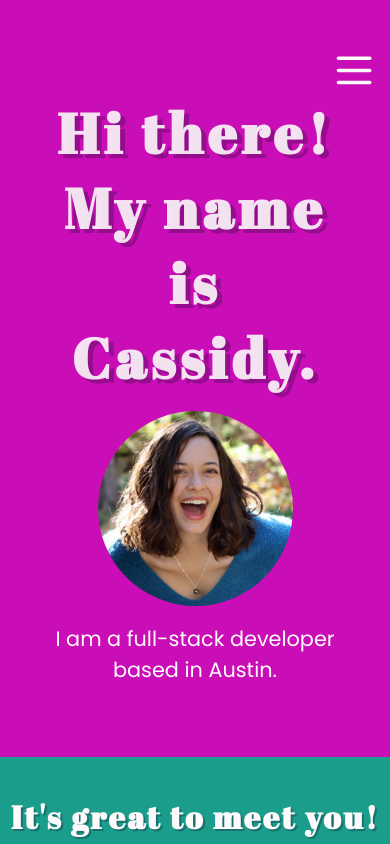
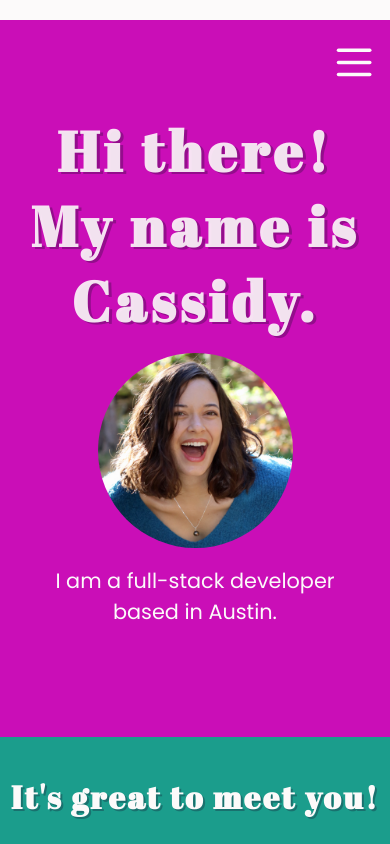
Before and after one commit to cassidyrose56/CassidyIsCoding, a React app: page / in a window 390 px wide. Shown: the top 844 px of the page. Built offline with nearby package versions, Linux system fonts and the light colour scheme; some icons are missing.

Commit message:
added navmenu media queries and changes some padding on major sections

```diff
--- a/client/src/components/ResumeComp.js
+++ b/client/src/components/ResumeComp.js
@@ -13,7 +13,7 @@ const ResumeComp = (props) => {
         <div id='resume-comp-layout'>
             <section id='title-and-pic'>
                 <motion.a
-                    whileHover={{ scale: 1.1 }}
+                    whileHover={{ scale: 1.05 }}
                     whileTap={{ scale: 0.9 }}
                     transition={{ type: "spring", stiffness: 400, damping: 17 }}
                     id='img-box'
--- a/client/src/styles/home.scss
+++ b/client/src/styles/home.scss
@@ -1,7 +1,7 @@
 @import './variables.scss';
 
 #home-body {
-    height: 90vh;
+    height: 94vh;
     background-color: $pink;
     display: flex;
     align-items: center;
@@ -108,6 +108,8 @@
         font-size: 3.5rem;
         text-align: center;
         margin-bottom: 5%;
+        min-width: 330px;
+        text-shadow: 3px 2px 0px rgba($black, 0.3);
     }
 
     #home-text {
@@ -137,6 +139,7 @@
 @media screen and (max-width: 1350px) and (min-width: 850px) {
     #hello {
         font-size: 5rem;
+        text-shadow: 3px 2px 0px rgba($black, 0.3);
     }
 
     #headshot {
--- a/client/src/styles/navbar.scss
+++ b/client/src/styles/navbar.scss
@@ -4,14 +4,13 @@
     position: sticky;
     top: 0px;
     z-index: 1;
-    height: 20px;
+    height: 0px;
     width: 57px;
     margin-left: auto;
     margin-right: 1%;
 }
 
 #mobile-nav {
-    height: 8vh;
     position: sticky;
     top: 0px;
     z-index: 1;
@@ -31,7 +30,7 @@
 }
 
 #menu-btn {
-    margin-top: 33px;
+    margin-top: 25px;
     z-index: 99;
     cursor: pointer;
     color: $white;
@@ -84,6 +83,27 @@
     padding: 4.3% 2% 2% 2%;
 }
 
+
 @media screen and (max-width: 849px) {
+    #menu-container {
+        min-width: 0px;
+        max-width: none;
+        height: fit-content;
+        width: 100vw;
+        background-color: $white;
+        box-shadow: -2px 0 2px rgba($black, 0.3);
+        border-bottom-left-radius: 0;
+        padding: 0;
+        padding-top: 15%;
+    }
+
+    .nav-link {
+        text-align: center;
+    }
+
+    #menu-name {
+        width: 90%;
+        text-align: end;
+    }
 
 }
--- a/client/src/styles/personal-info.scss
+++ b/client/src/styles/personal-info.scss
@@ -168,6 +168,7 @@
         display: flex;
         flex-direction: column;
         align-items: center;
+        padding-bottom: 6%;
     }
 
     #info-left {
--- a/client/src/styles/resume.scss
+++ b/client/src/styles/resume.scss
@@ -52,10 +52,23 @@ ul {
     width: 60px;
     background-color: lighten($blue, 60);
     border-radius: 12px;
-    box-shadow: rgba(0, 0, 0, 0.07) 0px 1px 2px, rgba(0, 0, 0, 0.07) 0px 2px 4px, rgba(0, 0, 0, 0.07) 0px 4px 8px, rgba(0, 0, 0, 0.07) 0px 8px 16px, rgba(0, 0, 0, 0.07) 0px 16px 32px, rgba(0, 0, 0, 0.07) 0px 32px 64px;}
+    box-shadow:
+        -5px -5px 20px 0px lighten($blue, 62),
+        -2px -2px 5px 0px lighten($blue, 64),
+        7px 7px 20px 0px rgba($black, 0.3),
+        4px 4px 5px 0px rgba($black, 0.2),
+        inset 0px 0px 0px 0px lighten($blue, 62),
+        inset 0px 0px 0px 0px rgba($black, 0.3),
+        inset 0px 0px 0px 0px lighten($blue, 62),
+        inset 0px 0px 0px 0px rgba($black, 0.2);
+}
 
-#img-box:hover {
-    box-shadow: rgba(0, 0, 0, 0.09) 0px 2px 1px, rgba(0, 0, 0, 0.09) 0px 4px 2px, rgba(0, 0, 0, 0.09) 0px 8px 4px, rgba(0, 0, 0, 0.09) 0px 16px 8px, rgba(0, 0, 0, 0.09) 0px 32px 16px;
+#img-box:active {
+    box-shadow:
+        4px 4px 6px 0 rgba(255,255,255,.5),
+        -4px -4px 6px 0 rgba(116, 125, 136, .2),
+        inset -4px -4px 6px 0 rgba(255,255,255,.5),
+        inset 4px 4px 6px 0 rgba(116, 125, 136, .3);
 }
 
 #resume-pics {
@@ -90,6 +103,11 @@ ul {
 }
 
 @media screen and (max-width: 849px) {
+    #resume-layout {
+        padding: 3% 0;
+        height: fit-content;
+    }
+
     #resume-title {
         font-size: 1.8rem;
         text-align: center;
--- a/client/src/styles/sitewide.scss
+++ b/client/src/styles/sitewide.scss
@@ -5,7 +5,7 @@ body {
     min-height: 100vh;
     overflow-x: hidden;
     overflow: overlay;
-    background-color: $pink;
+    background-color: $white;
 }
 
 #scrollBtn {
```
